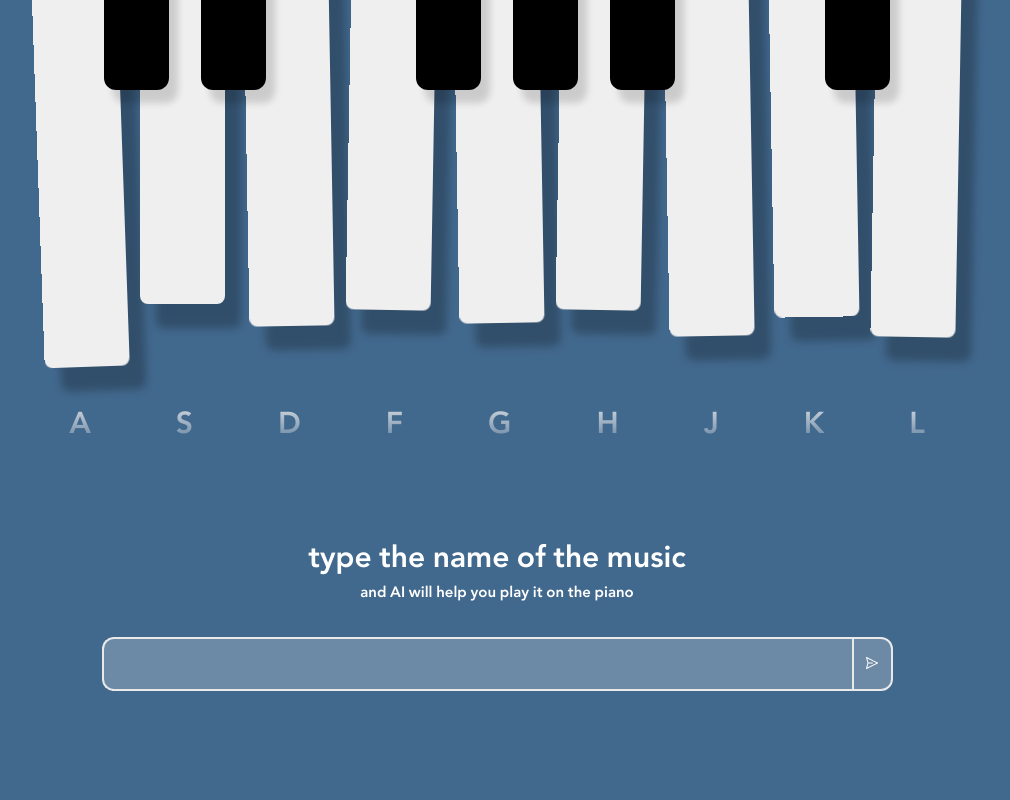
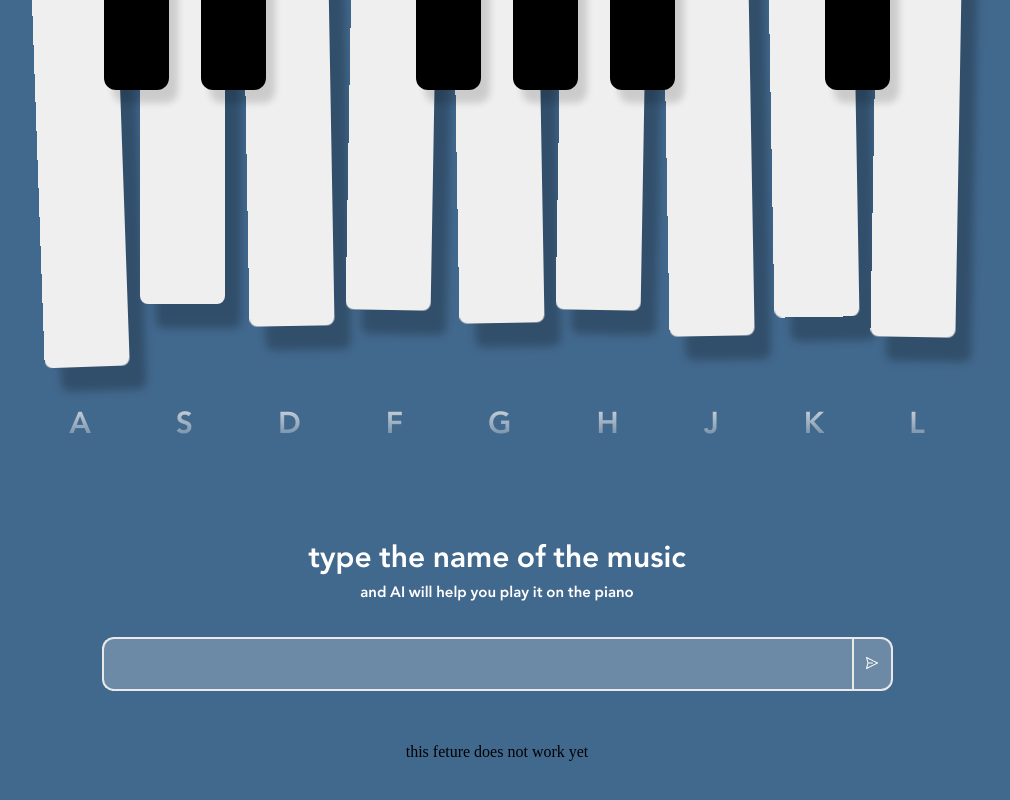
Before and after one commit to yaman-dotcom/piano_project, a React (Vite) app in the folder piano_project/: page / in a window 1280 px wide. Shown: the part 256-1056 px from the top of the page, without its empty margins (143-1153 px from the left). Before the commit the page ends 1007 px from the top, so only its background shows below. Built offline with nearby package versions, Linux system fonts and the light colour scheme.

Commit message:
Update text input.jsx

```diff
--- a/piano_project/src/home page/text input.jsx
+++ b/piano_project/src/home page/text input.jsx
@@ -49,7 +49,7 @@ function InputSection ({ isTextFocused: setIsTextFocused }) {
                     </button>
 
                 </div>
-
+                <p>this feture does not work yet </p>
 
             </div>
         </>
```
